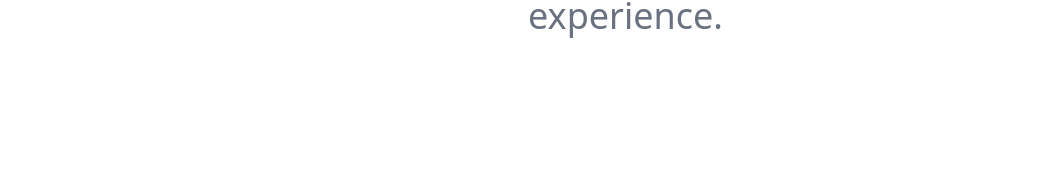
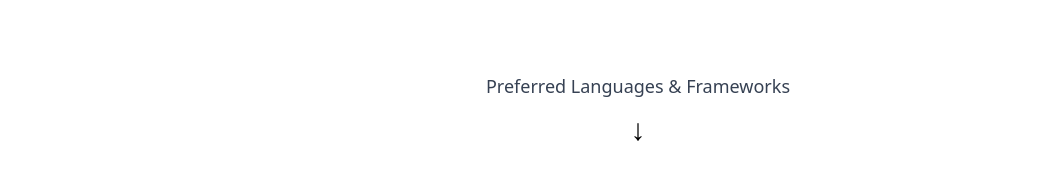
Before and after one commit to XxGaGxX/Portfolio, a React (Vite) app: page / in a window 1280 px wide. Shown: the part 612-792 px from the top of the page, without its empty margins (2-1041 px from the left). Built offline with nearby package versions, Linux system fonts and the light colour scheme.

Commit message:
Update Homepage component layout and styling for improved structure and animation visibility

```diff
--- a/index.html
+++ b/index.html
@@ -3,10 +3,10 @@
 
 <head>
   <meta charset="UTF-8" />
-  <link rel="icon" type="image/svg+xml" href="/vite.svg" />
+  <link rel="icon" type="image/svg+xml" href="https://upload.wikimedia.org/wikipedia/commons/8/80/Kingdom_Hearts-Keyblade_icon_symbol.svg" />
   <meta name="viewport" content="width=device-width, initial-scale=1.0" />
   <link rel="stylesheet" type='text/css' href="https://cdn.jsdelivr.net/gh/devicons/devicon@latest/devicon.min.css" />
-  <title>Vite + React</title>
+  <title>Diego Vagnini's Portfolio</title>
 </head>
 
 <body>
--- a/src/view/Homepage.jsx
+++ b/src/view/Homepage.jsx
@@ -6,6 +6,7 @@ function Homepage() {
   return (
     <div className="h-screen overflow-y-scroll snap-y snap-mandatory">
       {/* HERO SECTION */}
+      <div className='flex flex-col min-h-screen'>
         <div className='flex flex-1 flex-col md:flex-row items-center justify-center h-screen snap-start gap-6 md:gap-14 p-6'>
           <motion.div className="w-3/4 md:w-1/3 lg:w-1/4 shadow-2xl rounded-2xl">
             <motion.img
@@ -24,7 +25,15 @@ function Homepage() {
               I build web applications with clean, scalable JavaScript/TypeScript code, focusing on APIs and user experience.
             </p>
           </div>
+
         </div>
+
+        <div className='mb-10 flex flex-col items-center self-center'>
+          <p className='text-lg text-gray-700 mb-3'>Preferred Languages & Frameworks</p>
+          <p className='text-3xl animate-bounce'>&#8595;</p>
+        </div>
+      </div>
+
 
       {/* SECTION 2 */}
       <div className='bg-amber-300 flex flex-col h-screen snap-start items-center justify-center overflow-visible'>
@@ -46,7 +55,7 @@ function Homepage() {
                 duration: 1,
                 ease: "easeInOut",
               }}
-              viewport={{ once: true, amount: 0.3 }}
+              viewport={{ once: true, amount: 0.1 }}
               className={`devicon-${icon} dev overflow-visible text-6xl md:text-9xl`}
             />
           ))}
@@ -73,7 +82,7 @@ function Homepage() {
                 duration: 1,
                 ease: "easeInOut",
               }}
-              viewport={{ once: true, amount: 0.3 }}
+              viewport={{ once: true, amount: 0.1 }}
               className={`devicon-${icon} dev overflow-visible text-6xl md:text-9xl`}
             />
           ))}
```
Lines whose indentation alone changed are shown as unchanged.
